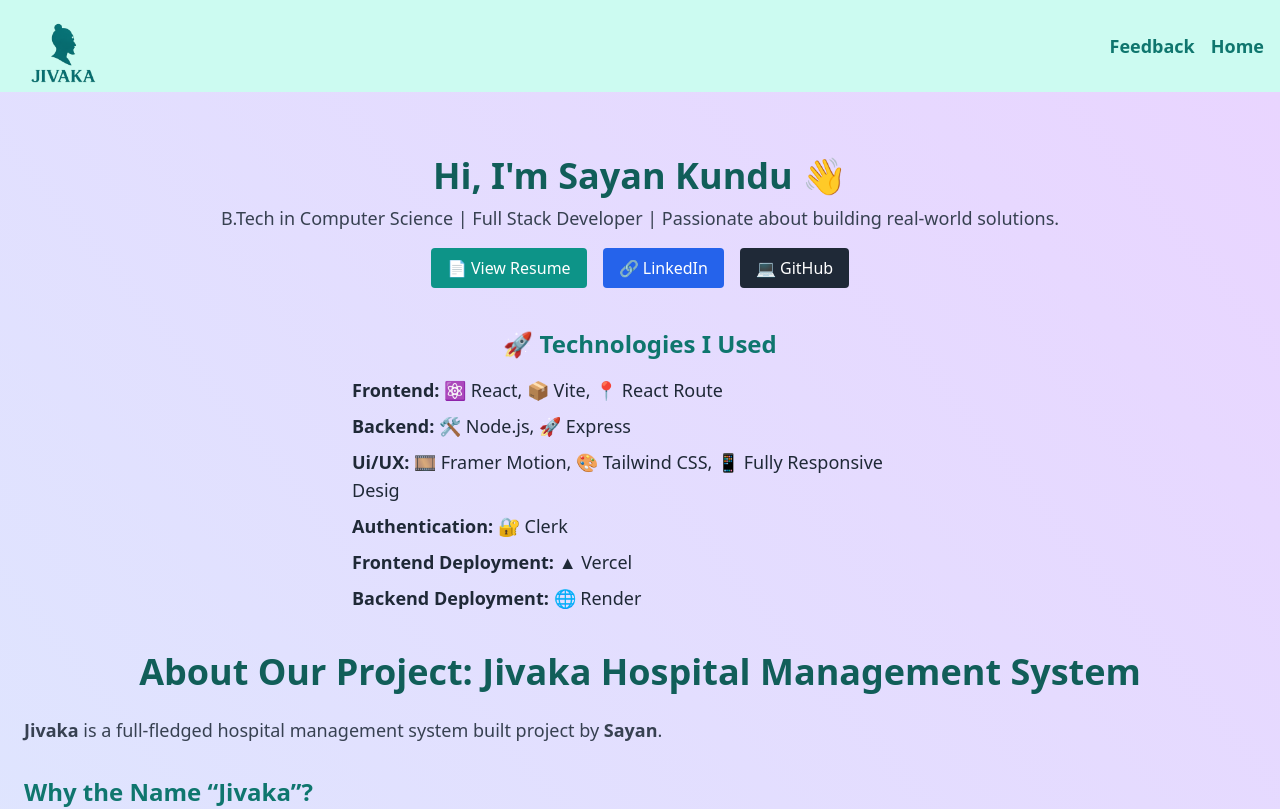
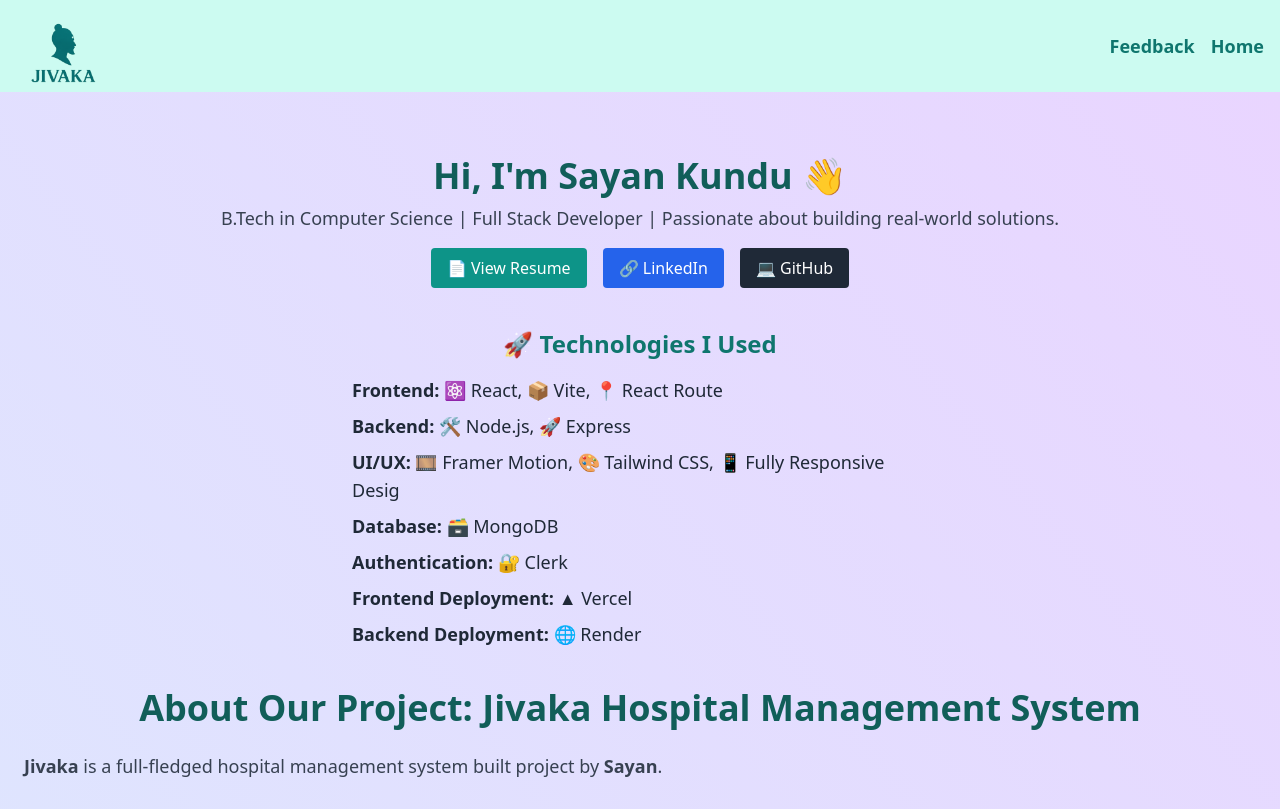
Before and after one commit to sayank22/Jivaka, a React (Vite) app in the folder client/: page /about in a window 1280 px wide. Shown: the top 809 px of the page. Built offline with nearby package versions, Linux system fonts and the light colour scheme; no server answers.

Commit message:
fix readme

```diff
--- a/client/src/pages/About.jsx
+++ b/client/src/pages/About.jsx
@@ -69,7 +69,10 @@
       <strong>Backend:</strong> 🛠️ Node.js, 🚀 Express
     </li>
     <li>
-      <strong>Ui/UX:</strong> 🎞️ Framer Motion, 🎨 Tailwind CSS, 📱 Fully Responsive Desig
+      <strong>UI/UX:</strong> 🎞️ Framer Motion, 🎨 Tailwind CSS, 📱 Fully Responsive Desig
+    </li>
+    <li>
+      <strong>Database:</strong> 🗃️ MongoDB
     </li>
     <li>
       <strong>Authentication:</strong> 🔐 Clerk
```
Also changed, not shown: 1 other file (tests, documents, lock files or other folders).
